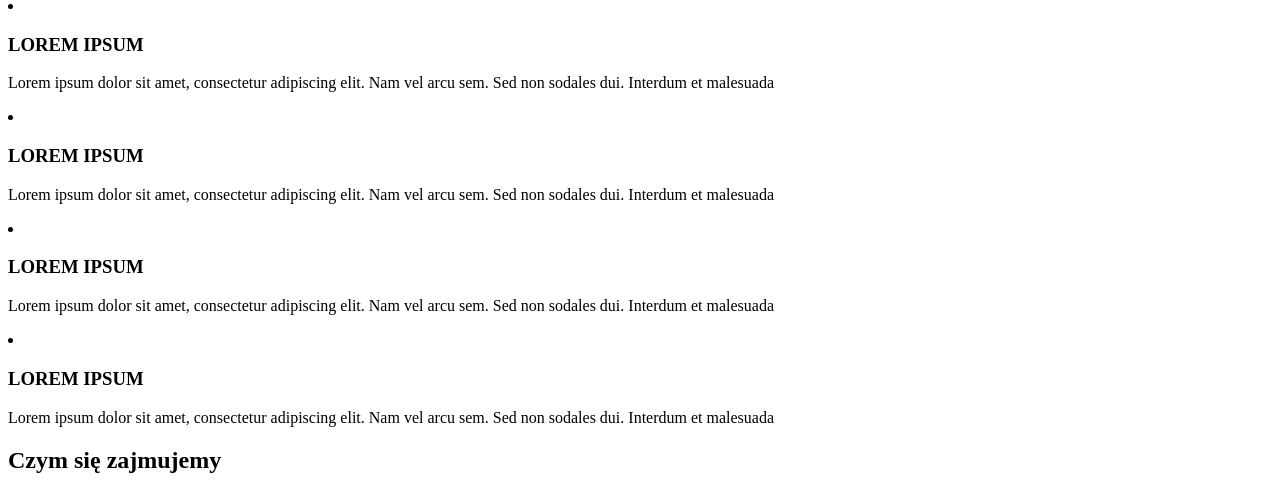
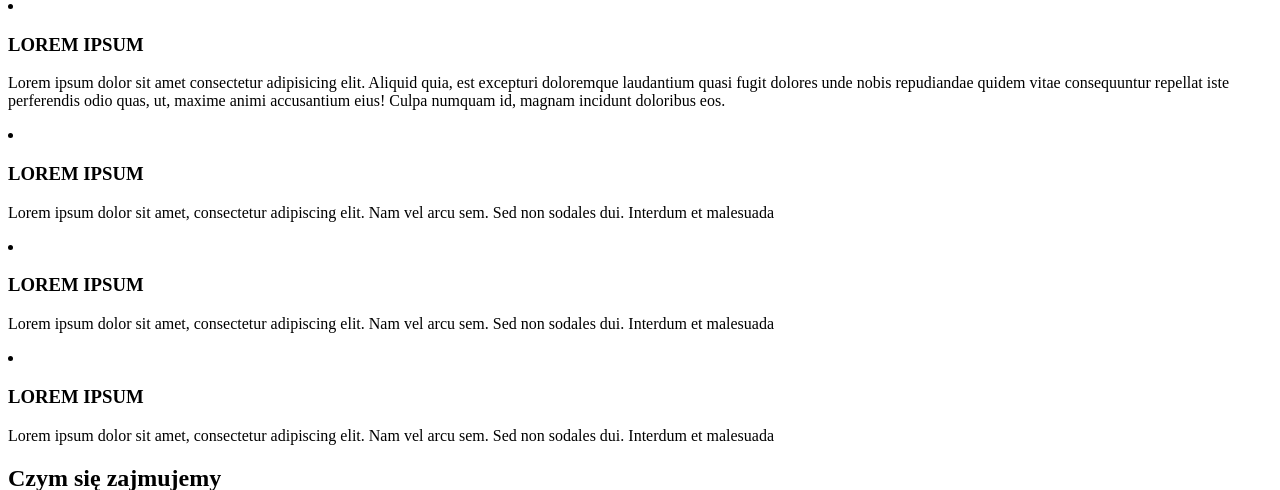
Before and after one commit to kozlowskiwiktor/goit-markup-hw-01, a plain HTML site: page index.html in a window 1280 px wide. Shown: the part 242-732 px from the top of the page. Drawn offline with Linux system fonts and the light colour scheme.

Commit message:
Update index.html

```diff
--- a/index.html
+++ b/index.html
@@ -28,8 +28,11 @@
         <li>
           <h3>LOREM IPSUM</h3>
           <p>
-            Lorem ipsum dolor sit amet, consectetur adipiscing elit. Nam vel
-            arcu sem. Sed non sodales dui. Interdum et malesuada
+            Lorem ipsum dolor sit amet consectetur adipisicing elit. Aliquid
+            quia, est excepturi doloremque laudantium quasi fugit dolores unde
+            nobis repudiandae quidem vitae consequuntur repellat iste
+            perferendis odio quas, ut, maxime animi accusantium eius! Culpa
+            numquam id, magnam incidunt doloribus eos.
           </p>
         </li>
         <li>
```
